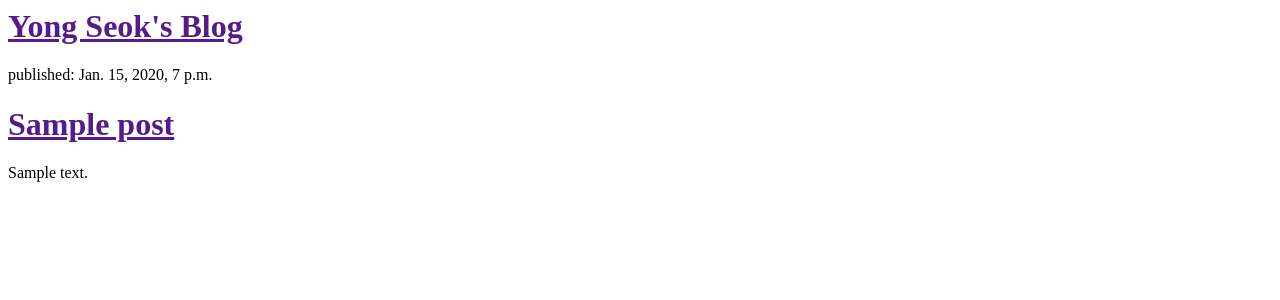
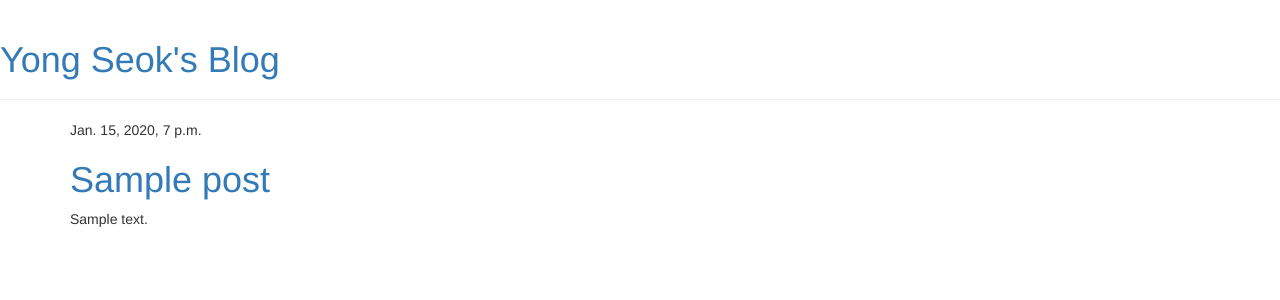
Before and after one commit to kwonyos/my-first-blog, a Django app: page / in a window 1280 px wide. Shown: the top 300 px of the page. Run offline with Django 3.2, Linux system fonts and the light colour scheme; tables that the repository leaves empty hold one stand-in row (values such as "Sample post"); some libraries are stand-ins or nearby versions.

Commit message:
Added view and template for detailed blog post as well as CSS for the site.

```diff
--- /dev/null
+++ b/blog/templates/blog/base.html
@@ -0,0 +1,23 @@
+{% load static %}
+<html>
+	<head>
+		<title>Yong Seok's blog</title>
+		<link rel="stylesheet" href="//maxcdn.bootstrapcdn.com/bootstrap/3.2.0/css/bootstrap.min.css">
+		<link rel="stylesheet" href="//maxcdn.bootstrapcdn.com/bootstrap/3.2.0/css/bootstrap-theme.min.css">
+		<link rel="stylesheet" href="{% static 'css/blog.css' %}">
+		<link href="//fonts.googleapis.com/css?family=Lobster&subset=latin,latin-ext" rel="stylesheet" type="text/css">
+	</head>
+	<body>
+		<div class="page-header">
+			<h1><a href="/">Yong Seok's Blog</a></h1>
+		</div>
+    <div class="content container">
+      <div class="row">
+        <div class="col-md-8">
+        {% block content %}
+        {% endblock %}
+        </div>
+      </div>
+    </div>
+	</body>
+</html>
--- a/blog/templates/blog/post_list.html
+++ b/blog/templates/blog/post_list.html
@@ -1,18 +1,13 @@
-<html>
-	<head>
-		<title>Yong Seok's blog</title>
-	</head>
-	<body>
-		<div>
-			<h1><a href="">Yong Seok's Blog</a></h1>
+{% extends 'blog/base.html' %}
+
+{% block content %}
+	{% for post in posts %}
+		<div class="post">
+			<div class="date">
+				{{ post.published_date }}
+			</div>
+			<h1><a href="{% url 'post_detail' pk=post.pk %}">{{ post.title }}</a></h1>
+			<p>{{ post.text|linebreaksbr }}</p>
 		</div>
-
-		{% for post in posts %}
-			<div>
-				<p>published: {{ post.published_date }}</p>
-				<h1><a href="">{{ post.title }}</a></h1>
-				<p>{{ post.text|linebreaksbr }}</p>
-			</div>
-		{% endfor %}
-	</body>
-</html>
+	{% endfor %}
+{% endblock %}
--- a/blog/urls.py
+++ b/blog/urls.py
@@ -2,4 +2,5 @@ from django.urls import path, include
 from . import views
 urlpatterns = [
     path('', views.post_list, name='post_list'),
+    path('post/<int:pk>/', views.post_detail, name='post_detail'),
 ]
--- a/blog/views.py
+++ b/blog/views.py
@@ -1,7 +1,10 @@
-from django.shortcuts import render
+from django.shortcuts import render, get_object_or_404
 from django.utils import timezone
 from .models import Post
 
 def post_list(request):
     posts = Post.objects.filter(published_date__lte=timezone.now()).order_by('published_date')
-    return render(request, 'blog/post_list.html',{'posts': posts})
+    return render(request, 'blog/post_list.html', {'posts': posts})
+def post_detail(request, pk):
+    post = get_object_or_404(Post, pk=pk)
+    return render(request, 'blog/post_detail.html', {'post': post})
```
Also changed, not shown: blog/templates/blog/post_detail.html (added, +13 -0 lines).
